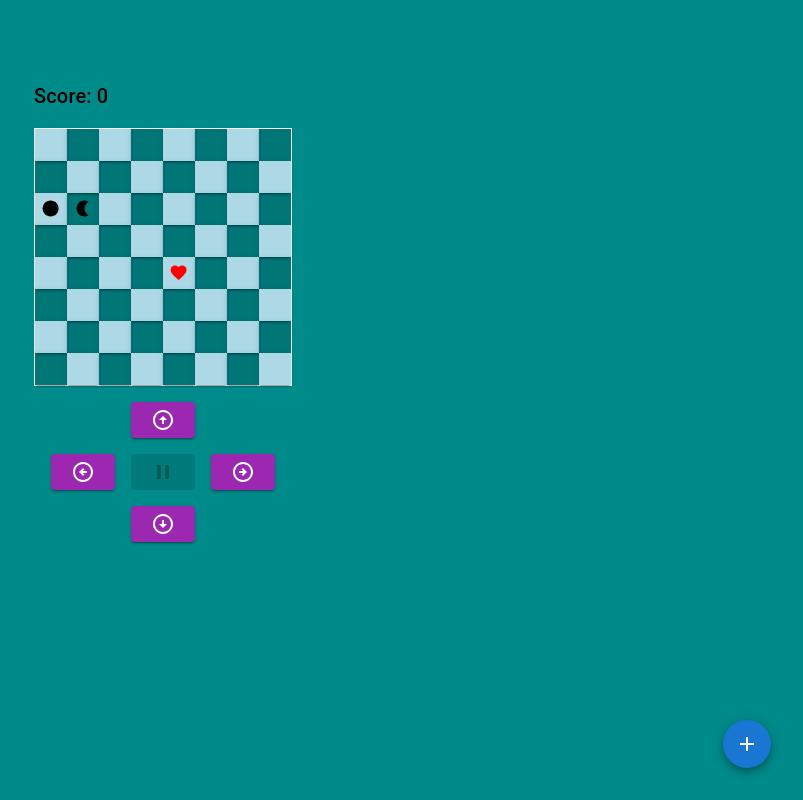
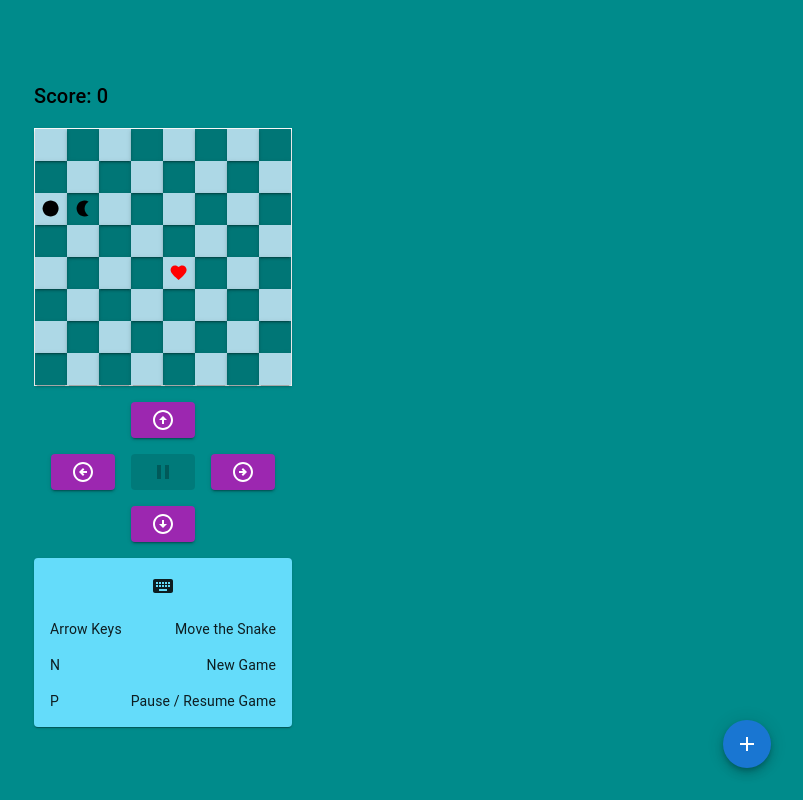
Before and after one commit to seanluong/snake, a React (Vite) app: page / in a window 1280 px wide. Shown: the whole page, without its empty margins (477-1280 px from the left). Built offline with nearby package versions, Linux system fonts and the light colour scheme.

Commit message:
Add card for keyboard usage help

```diff
--- a/src/App.tsx
+++ b/src/App.tsx
@@ -7,6 +7,7 @@ import { useGameStateContext } from './context/GameStateContext';
 import AddIcon from '@mui/icons-material/Add';
 import { Direction } from './types';
 import { ControlButtons } from './components/ControlButtons';
+import { HelpCard } from './components/HelpCard';
 
 function App() {
   const { gameState, dispatch } = useGameStateContext();
@@ -86,6 +87,7 @@ function App() {
           <AddIcon />
       </Fab>
       <ControlButtons />
+      <HelpCard />
     </Stack>
   )
 }
--- /dev/null
+++ b/src/components/HelpCard.tsx
@@ -0,0 +1,30 @@
+import { List, ListItem, ListItemText, Paper } from "@mui/material";
+import KeyboardIcon from '@mui/icons-material/Keyboard';
+
+const HelpCard = () => {
+    return (
+        <Paper sx={{
+                bgcolor: "rgb(100, 220, 250)"
+            }}>
+            <List dense={true}>
+                <ListItem>
+                    <ListItemText primary={<KeyboardIcon />}  sx={{ textAlign: "center" }} />
+                </ListItem>
+                <ListItem>
+                    <ListItemText primary="Arrow Keys" />
+                    <ListItemText primary="Move the Snake" sx={{ textAlign: "right" }}/>
+                </ListItem>
+                <ListItem>
+                    <ListItemText primary="N"/>
+                    <ListItemText primary="New Game" sx={{ textAlign: "right" }}/>
+                </ListItem>
+                <ListItem>
+                    <ListItemText primary="P"/>
+                    <ListItemText primary="Pause / Resume Game" sx={{ textAlign: "right" }}/>
+                </ListItem>
+            </List>
+        </Paper>
+    );
+}
+
+export { HelpCard };
```
